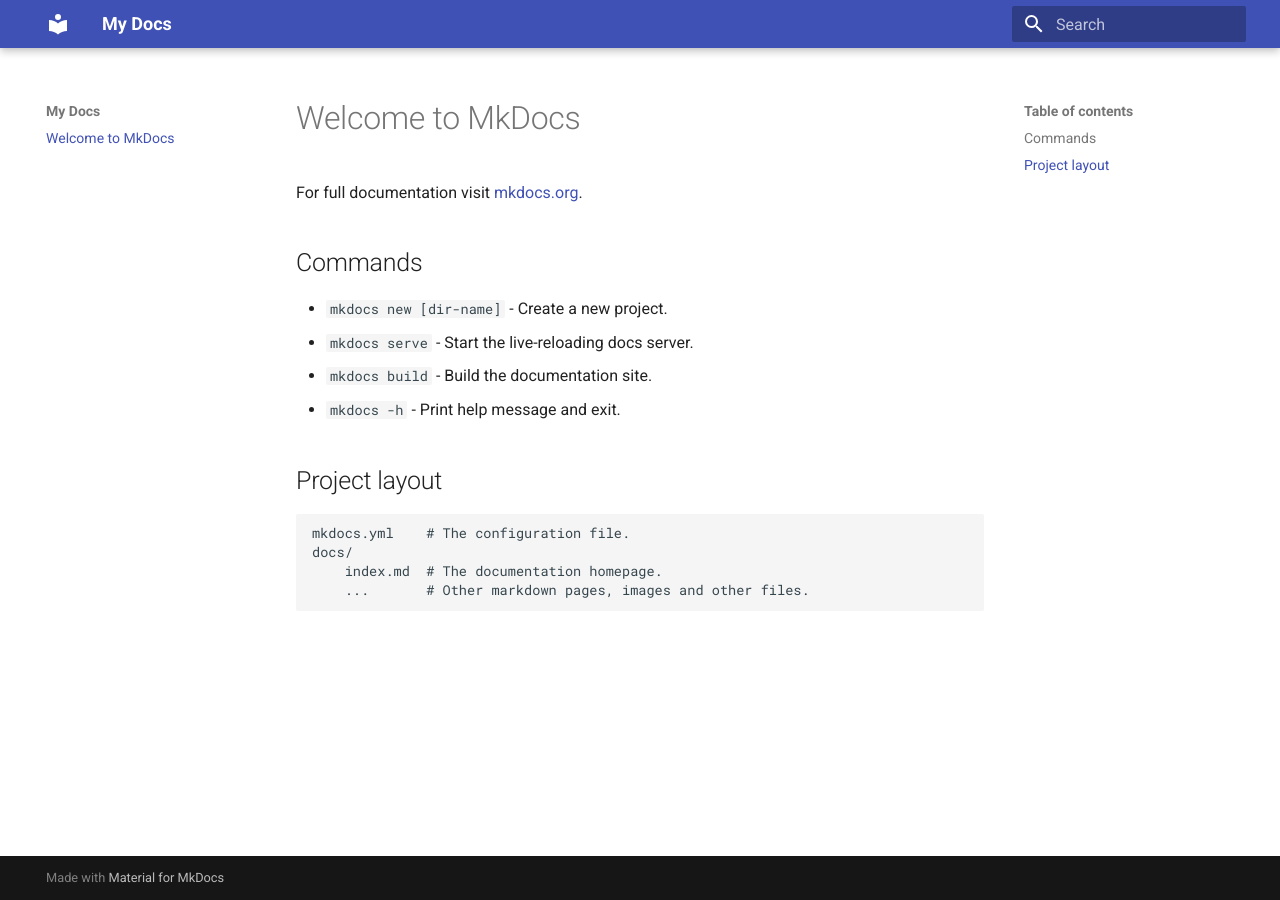
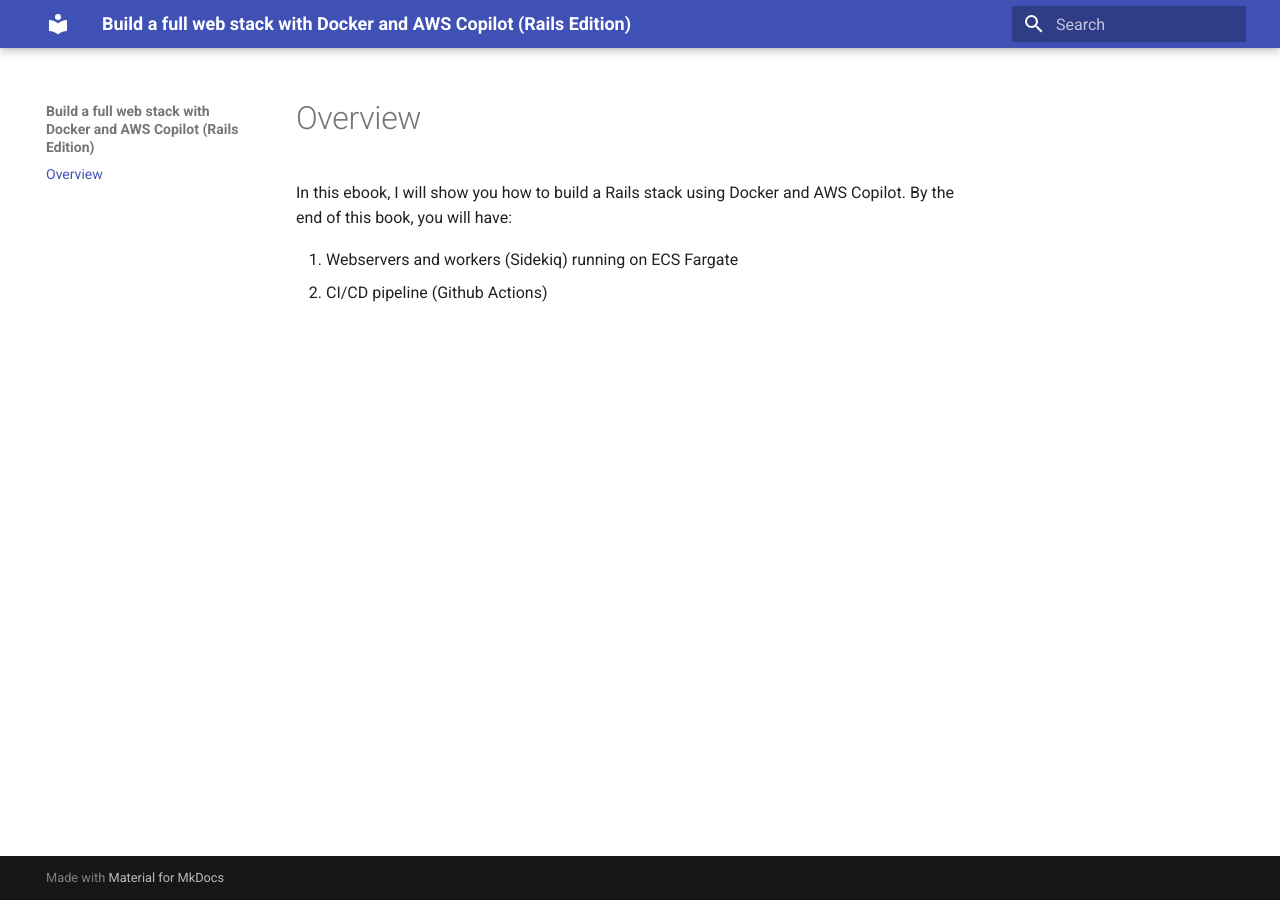
Before and after one commit to build-with-aws-copilot/rails_docs, an MkDocs documentation site: the page built from docs/index.md, in a window 1280 px wide. Built offline with MkDocs 1.6.1 and Material for MkDocs 9.7.7, drawn with Linux system fonts in a browser that asks for light colours.

Commit message:
added overview

```diff
--- a/docs/index.md
+++ b/docs/index.md
@@ -1,17 +1,6 @@
-# Welcome to MkDocs
+# Overview
 
-For full documentation visit [mkdocs.org](https://www.mkdocs.org).
+In this ebook, I will show you how to build a Rails stack using Docker and AWS Copilot. By the end of this book, you will have:
 
-## Commands
-
-* `mkdocs new [dir-name]` - Create a new project.
-* `mkdocs serve` - Start the live-reloading docs server.
-* `mkdocs build` - Build the documentation site.
-* `mkdocs -h` - Print help message and exit.
-
-## Project layout
-
-    mkdocs.yml    # The configuration file.
-    docs/
-        index.md  # The documentation homepage.
-        ...       # Other markdown pages, images and other files.
+1. Webservers and workers (Sidekiq) running on ECS Fargate
+2. CI/CD pipeline (Github Actions)
--- a/mkdocs.yml
+++ b/mkdocs.yml
@@ -1,3 +1,5 @@
-site_name: My Docs
+site_name: Build a full web stack with Docker and AWS Copilot (Rails Edition)
 theme:
   name: material
+nav:
+  - Overview: index.md
```
